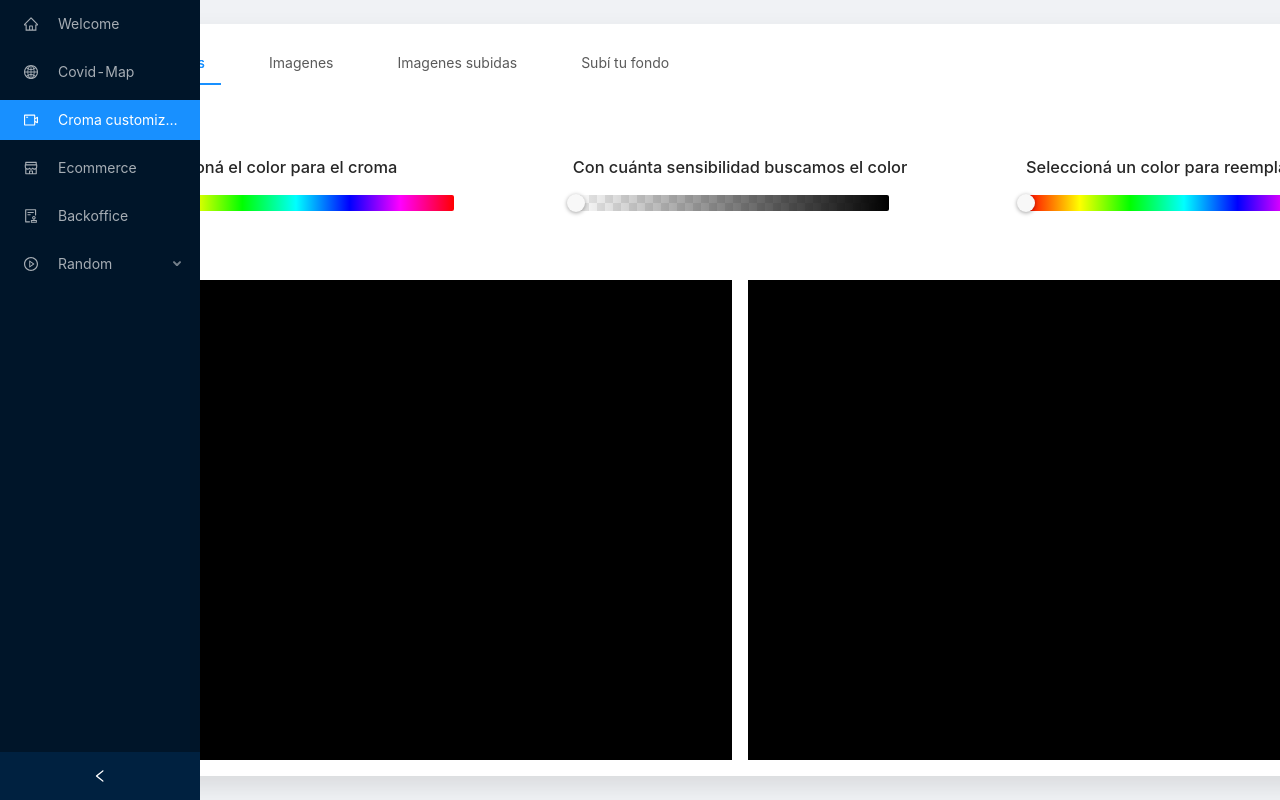
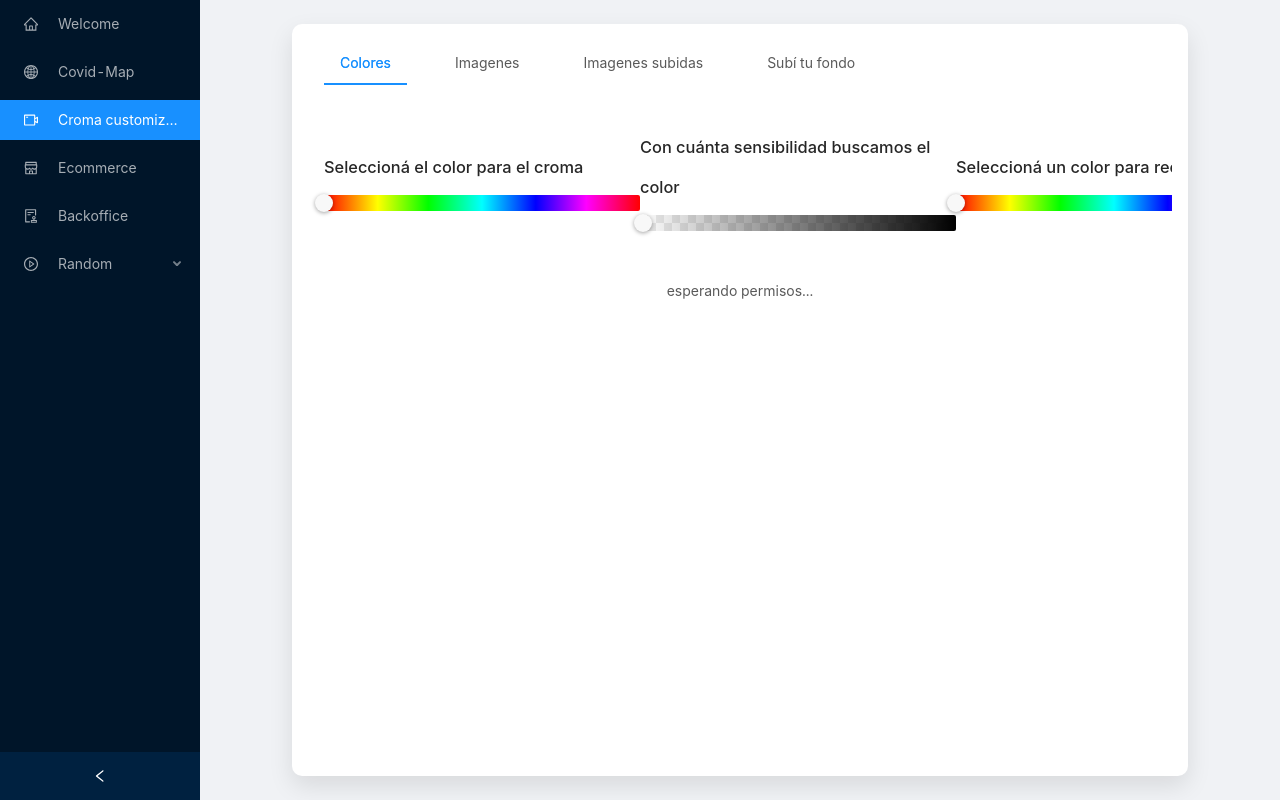
Before and after one commit to pablitxn/playground-frontend, a Next.js app: page /chroma-key in a window 1280 px wide. Built offline with nearby package versions, Linux system fonts and the light colour scheme; no server answers.

Commit message:
feat(chroma-key): se adapta un diseño mobile

```diff
--- a/src/components/chroma-key/canvas/index.tsx
+++ b/src/components/chroma-key/canvas/index.tsx
@@ -13,10 +13,12 @@ interface IState {
 
 interface ICanvas {
 	className?: string;
+	handleCanvas: () => void;
 }
 
-const Canvas: FC<ICanvas> = ({ className }) => {
+const Canvas: FC<ICanvas> = ({ className, handleCanvas }) => {
 	const [state, setState] = useState<IState>();
+	const [permisos, setPermisos] = useState(false);
 	const canvasRef = useRef(null);
 	const videoRef = useRef(null);
 
@@ -30,7 +32,7 @@ const Canvas: FC<ICanvas> = ({ className }) => {
 	};
 
 	useEffect(() => {
-		if (canvasRef && videoRef) {
+		if (canvasRef.current && videoRef.current) {
 			const context = canvasRef.current.getContext("2d");
 			const videoEl = videoRef.current;
 			const canvasEl = canvasRef.current;
@@ -63,8 +65,14 @@ const Canvas: FC<ICanvas> = ({ className }) => {
 
 	return (
 		<div className="canvas">
-			<video onLoadedData={handleVideo} ref={videoRef} autoPlay></video>
-			<canvas ref={canvasRef} className="canvas"></canvas>
+			{permisos ? (
+				<>
+					<video onLoadedData={handleVideo} ref={videoRef} autoPlay></video>
+					<canvas ref={canvasRef}></canvas>
+				</>
+			) : (
+				<span>esperando permisos...</span>
+			)}
 		</div>
 	);
 };
--- a/src/components/chroma-key/canvas/styles.less
+++ b/src/components/chroma-key/canvas/styles.less
@@ -1,28 +1,33 @@
-// xl: 0,
-// sm: 0,
-// md: 0,
-// lg: 0,
-// xs: 0
+@mobile: 720px;
+@tablet: 721px;
 
 .canvas {
 	// background-image: url(https://img.vixdata.io/pd/webp-large/es/sites/default/files/g/galaxia-nebulosas-astronomia-imagen-shutterstock.jpg);
 	// background-size: cover;
 	// background-position: center;
 
-	display: flex;
-	flex-direction: row;
-	justify-content: space-between;
-	width: 1268px;
-	padding: 0 1rem 0 1rem;
-	height: 480px;
+	@media screen and (max-width: @mobile) {
+		gap: 25px 25px;
+		display: flex;
+		flex-direction: column;
+		padding: 0.5rem 0 2rem 0;
 
-	video {
-		margin-right: 1rem;
-		width: 610px;
-		background-color: black;
+		video,
+		canvas {
+			background-color: black;
+		}
 	}
-	canvas {
-		width: 610px;
-		background-color: black;
+
+	@media screen and (min-width: @tablet) {
+		gap: 25px 25px;
+		display: flex;
+		flex-direction: row;
+		padding: 0 1rem 0 1rem;
+		min-height: 480px;
+
+		video,
+		canvas {
+			background-color: black;
+		}
 	}
 }
--- a/src/components/chroma-key/configs/index.tsx
+++ b/src/components/chroma-key/configs/index.tsx
@@ -11,20 +11,23 @@ import UploadTab from "./tabs/upload";
 import { Tabs } from "antd";
 import { BgColorsOutlined } from "@ant-design/icons";
 // Styles
-import "./styles.less"
+import "./styles.less";
 
 const { TabPane } = Tabs;
 
 interface IChromaConfigs {
 	className?: string;
+	handleConfigs: () => void;
 }
 
-const ChromaConfigs: FC<IChromaConfigs> = ({ className }) => {
+const ChromaConfigs: FC<IChromaConfigs> = ({ className, handleConfigs }) => {
 	const [currentTab, setCurrentTab] = useState("colors");
 
 	const handleTab = (value) => setCurrentTab(value);
 
-	const handleColor = () => {};
+	const handleColor = () => {
+		// handleConfigs()
+	};
 
 	return (
 		<div className={`chroma-configs ${className}`}>
--- a/src/components/chroma-key/configs/styles.less
+++ b/src/components/chroma-key/configs/styles.less
@@ -1,12 +1,20 @@
+@mobile: 720px;
+@tablet: 721px;
+
 .chroma-configs {
-	width: 100%;
-	height: 240px;
+	@media screen and (max-width: @mobile) {
+		margin: 2.5rem 0.5rem 0 0.5rem;
+	}
+	@media screen and (min-width: @tablet) {
+		width: 100%;
+		height: 240px;
 
-	.ant-tabs-nav {
-		margin: 0 0 0 1rem;
-	}
+		.ant-tabs-nav {
+			margin: 0 0 0 1rem;
+		}
 
-	.ant-tabs-content-holder{
-		height:  194px;
+		.ant-tabs-content-holder {
+			height: 194px;
+		}
 	}
 }
--- a/src/components/chroma-key/configs/tabs/styles.less
+++ b/src/components/chroma-key/configs/tabs/styles.less
@@ -1,3 +1,5 @@
+@arbitrary: 1000px;
+
 // Colors Tab
 .colors-form {
 	display: flex;
@@ -6,6 +8,12 @@
 	align-content: center;
 	padding: 0.7rem 1rem 1rem 1rem;
 	height: 194px;
+	margin-bottom: 0.5rem;
+
+	@media screen and (max-width: @arbitrary) {
+		flex-direction: column;
+	}
+
 	.ant-form-item {
 		margin: 0;
 	}
--- a/src/layouts/chroma-key/index.tsx
+++ b/src/layouts/chroma-key/index.tsx
@@ -6,13 +6,18 @@ import ChromaConfigs from "components/chroma-key/configs";
 // Styles
 import "./styles.less";
 
-const Chroma: FC = () => {
+interface IChromaLayout {
+	handleConfigs: () => void;
+	handleCanvas: () => void;
+}
+
+const ChromaLayout: FC<IChromaLayout> = ({ handleCanvas, handleConfigs }) => {
 	return (
 		<div className="chroma-key">
-			<ChromaConfigs />
-			<Canvas />
+			<ChromaConfigs handleConfigs={handleConfigs} />
+			<Canvas handleCanvas={handleCanvas} />
 		</div>
 	);
 };
 
-export default Chroma;
+export default ChromaLayout;
--- a/src/layouts/chroma-key/styles.less
+++ b/src/layouts/chroma-key/styles.less
@@ -1,15 +1,21 @@
-// @xl: ;
-// @sm: ;
-// @md: ;
-// @lg: ;
-// @xs: ;
+@mobile: 720px;
+@tablet: 721px;
 
 .chroma-key {
-	width: 1268px;
-	height: 100%;
-	display: flex;
-	justify-content: center;
-	align-items: center;
-	flex-direction: column;
-	padding: 1rem;
+	@media screen and (max-width: @mobile) {
+		display: flex;
+		flex-direction: column;
+		width: 100vw;
+		height: 100vh;
+	}
+
+	@media screen and (min-width: @tablet) {
+		display: flex;
+		width: 70vw;
+		height: 100%;
+		justify-content: center;
+		align-items: center;
+		flex-direction: column;
+		padding: 1rem;
+	}
 }
--- a/src/pages/chroma-key/index.tsx
+++ b/src/pages/chroma-key/index.tsx
@@ -8,7 +8,7 @@ import "./styles.less";
 const ChromaView: FC = () => {
 	return (
 		<div className="chroma-view">
-			<div className="cv-content">
+			<div className="card">
 				<ChromaKeyLayout />
 			</div>
 		</div>
--- a/src/pages/chroma-key/styles.less
+++ b/src/pages/chroma-key/styles.less
@@ -9,7 +9,7 @@
 	height: 100vh;
 	place-items: center;
 
-	.cv-content {
+	.card {
 		background: #fff;
 		border-radius: 10px;
 		box-shadow: 0 10px 25px rgba(0, 0, 0, 0.1);
```
